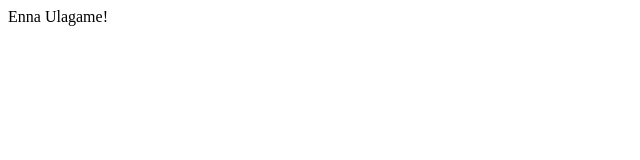
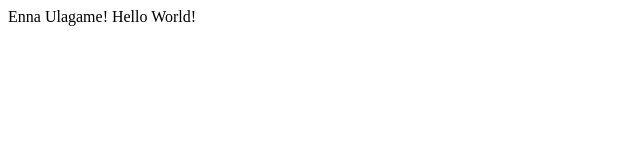
Before and after one commit to spanchagithub/lecture1, a plain HTML site: page index.html in a window 1280 px wide. Shown: the whole page, without its empty margins (0-640 px from the left). Drawn offline with Linux system fonts and the light colour scheme.

Commit message:
Add files via upload

```diff
--- a/index.html
+++ b/index.html
@@ -4,6 +4,6 @@
 			<title>Test</title>
 		</head>
 		<body>
-			Enna Ulagame!
+			Enna Ulagame! Hello World!
 		</body>
 	</html>
```
